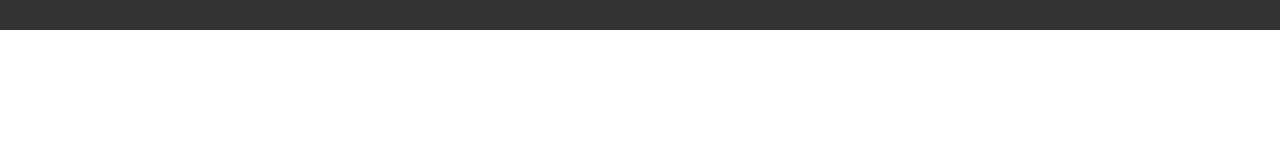
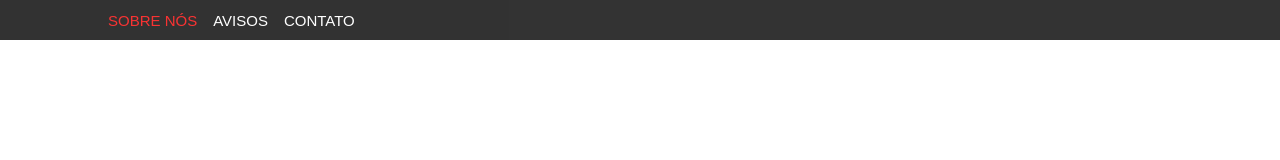
Before and after one commit to andr3m0ur4/EraNews, a plain HTML site: page index.html in a window 1280 px wide. Drawn offline with Linux system fonts and the light colour scheme.

Commit message:
Desenvolvendo o topo da página

```diff
--- a/css/style.css
+++ b/css/style.css
@@ -1,17 +1,17 @@
+/***********************************************************************************/
+/***********************    Configurações Gerais    ********************************/
+/***********************************************************************************/
+
 * {
     margin: 0;
     padding: 0;
     box-sizing: border-box;
+    font-family: Arial, Helvetica, sans-serif;
+    font-size: 15px;
 }
 
 html, body {
     height: 100%;
-}
-
-.topo {
-    height: 30px;
-    background-color: #000;
-    opacity: 0.8;
 }
 
 .container {
@@ -19,4 +19,46 @@ html, body {
     max-width: 1080px;
     height: 100%;
     margin: auto;
+    display: flex;
 }
+
+/***********************************************************************************/
+/***********************    Cabeçalho   ********************************************/
+/***********************************************************************************/
+
+.topo {
+    height: 40px;
+    background-color: #000;
+    opacity: 0.8;
+}
+
+.topo .left {
+    width: 50%;
+    height: 100%;
+}
+
+.topo .right {
+    width: 50%;
+    height: 100%;
+}
+
+.left ul {
+    height: 100%;
+    list-style-type: none;
+    display: flex;
+    align-items: center;
+}
+
+.left ul li {
+    padding: 0 8px;
+}
+
+.left ul li a {
+    text-decoration: none;
+    text-transform: uppercase;
+    color: white;
+}
+
+.left ul li a.ativo {
+    color: #f80000;
+}
--- a/index.html
+++ b/index.html
@@ -8,11 +8,22 @@
 </head>
 <body>
 
+    <!-- Início Cabeçalho -->
     <header>
         <div class="topo">
-            <div class="container"></div>
+            <div class="container">
+                <div class="left">
+                    <ul>
+                        <li><a class="ativo" href="/">sobre nós</a></li>
+                        <li><a href="#">avisos</a></li>
+                        <li><a href="#">contato</a></li>
+                    </ul>
+                </div>
+                <div class="right"></div>
+            </div>
         </div>
     </header>
+    <!-- Fim Cabeçalho -->
 
 </body>
 </html>
```
